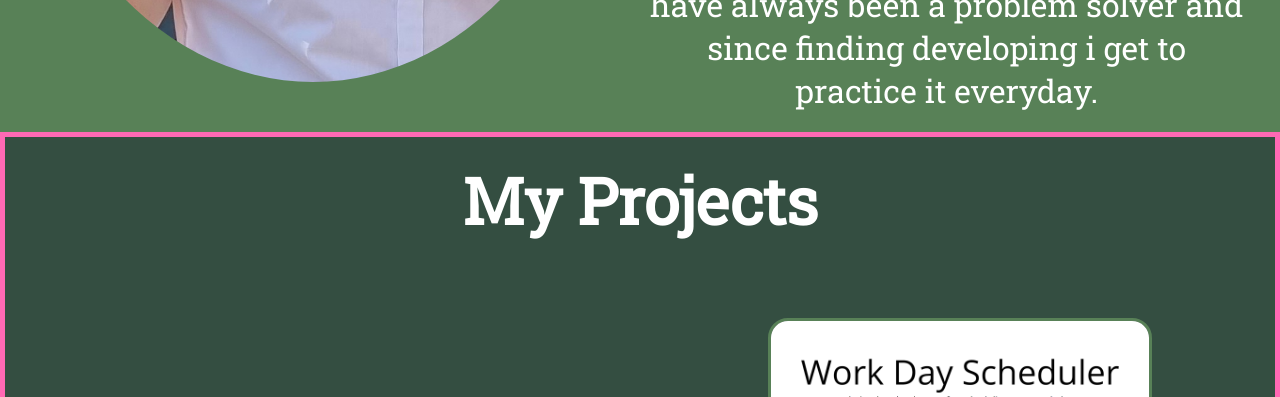
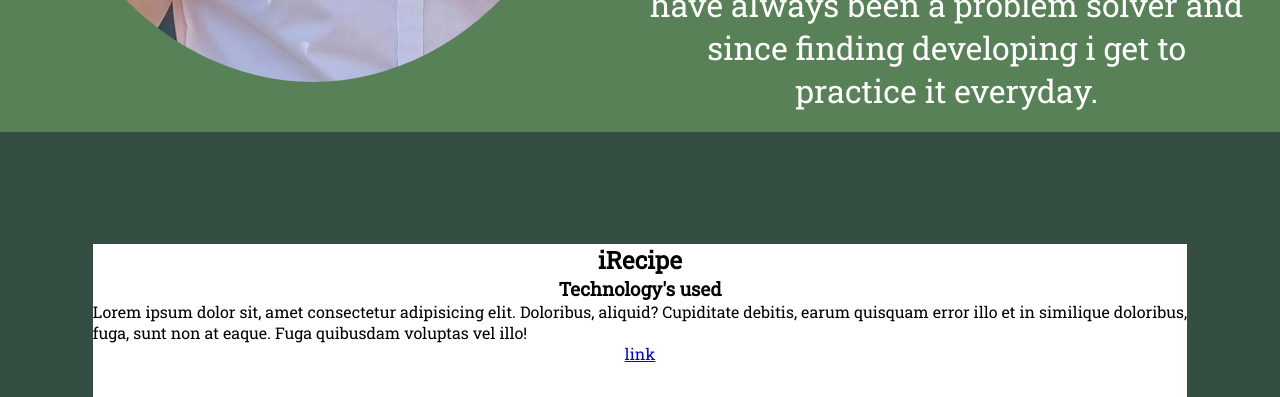
Before and after one commit to Gpsnm/AdamWilletts, a plain HTML site: page index.html in a window 1280 px wide. Shown: the part 800-1197 px from the top of the page. Drawn offline with Linux system fonts and the light colour scheme.

Commit message:
styled modal card

```diff
--- a/assets/style.css
+++ b/assets/style.css
@@ -128,21 +128,35 @@
   margin-bottom: 2%;
 }
 .modal-container{
+  background-color: #344e41;
+  display: flex;
+  position:static;
+  align-items: center;
+  justify-content: center;
+  min-height: 100vh;
+  width: 100%;
+
+}
+.modal{
   display: flex;
   align-items: center;
   justify-content: center;
-  position:absolute;
-  z-index: 9999;
-  height: 100%;
-  width: 100%;
-  border: solid 5px hotpink;
-
+  position: absolute;
+  max-height: 100%;
+  height: 80%;
+  min-width: 90%;
+  width: 90%;
 }
-.modal{
+.hide{
+  display: none;
+}
+.modal-content{
+  background-color: #fff;
+  display:flex;
+  flex-direction: column;
   align-items: center;
-  justify-content: center;
-  height: 100%;
-  width: 100%;
+  height: 90%;
+  width: 95%;
 }
 
 .projects h2 {
--- a/index.html
+++ b/index.html
@@ -19,7 +19,7 @@
     <link rel="stylesheet" href="./assets/style.css" />
     <title>Adam Willetts||Portfolio</title>
   </head>
-  <body>
+
     <nav class="navBar">
       <a href="https://github.com/Gpsnm" target="_blank">Adam Willetts</a>
       <a href="#about-me">About</a>
@@ -47,9 +47,18 @@
         </div>
       </section>
       <div class="modal-container">
-        <div class="modal hide"></div>
+        <div class="modal">
+          <div class="modal-content">
+          <h2>iRecipe</h2>
+          <h3>Technology's used
+          </h3>
+          <p>Lorem ipsum dolor sit, amet consectetur adipisicing elit. Doloribus, aliquid? Cupiditate debitis, earum quisquam error illo et in similique doloribus, fuga, sunt non at eaque. Fuga quibusdam voluptas vel illo!</p>
+          <a href="#">link</a>
+        </div>
+        </div>
+
       </div>
-      <section class="projects" id="projects">
+      <section class="projects hide" id="projects">
         <h2>My Projects</h2>
         <div class="project-container">
           <div>
```
